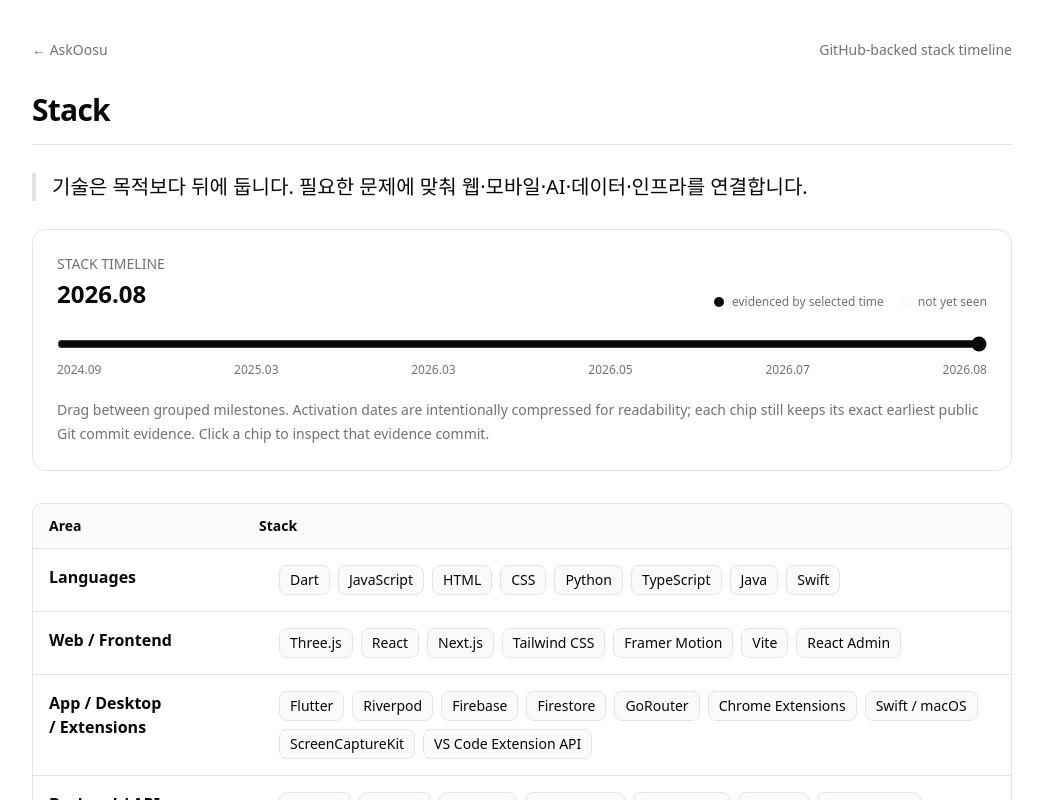
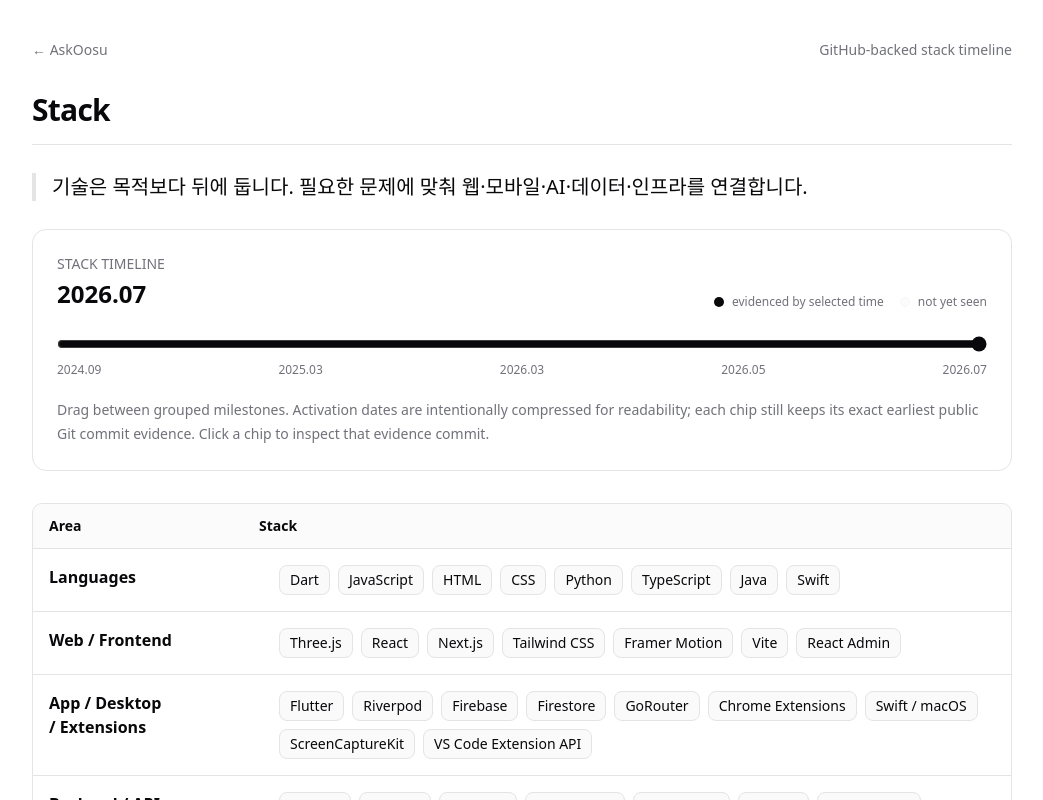
Before and after one commit to oosuhada/AskOosu, a Next.js app: page /stack in a window 1280 px wide. Shown: the top 800 px of the page, without its empty margins (118-1161 px from the left). Built offline with nearby package versions, Linux system fonts and the light colour scheme; no server answers.

Commit message:
make July final stack timeline milestone

```diff
--- a/src/app/stack/page.tsx
+++ b/src/app/stack/page.tsx
@@ -17,7 +17,7 @@
   skills: Skill[];
 };
 
-const timelineMilestones = ['2024-09', '2025-03', '2026-03', '2026-05', '2026-07', '2026-08'] as const;
+const timelineMilestones = ['2024-09', '2025-03', '2026-03', '2026-05', '2026-07'] as const;
 type TimelineMilestone = (typeof timelineMilestones)[number];
 const MAX_STEP = timelineMilestones.length - 1;
 
@@ -171,7 +171,6 @@
             <span>2026.03</span>
             <span>2026.05</span>
             <span>2026.07</span>
-            <span>2026.08</span>
           </div>
 
           <p className="mt-5 text-sm leading-6 text-muted-foreground">
```
Also changed, not shown: assets/stack-timeline.gif.
